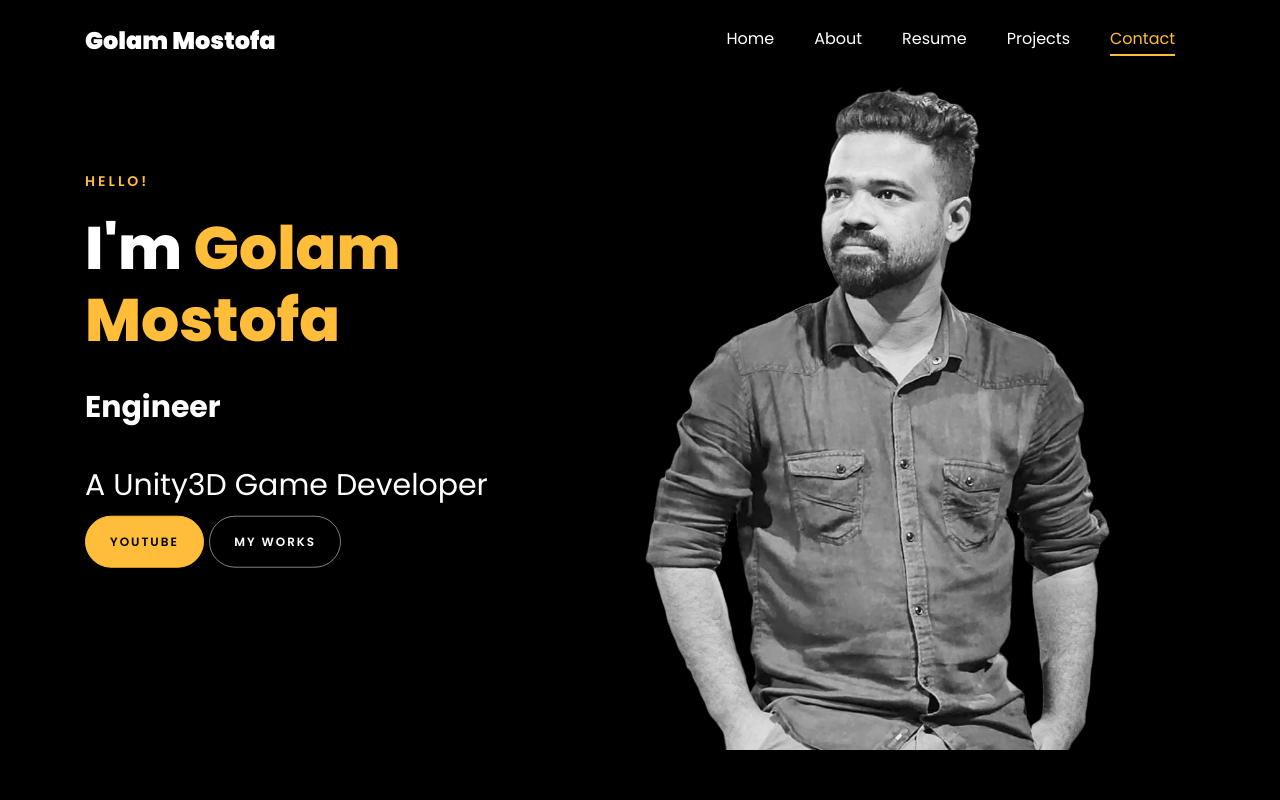
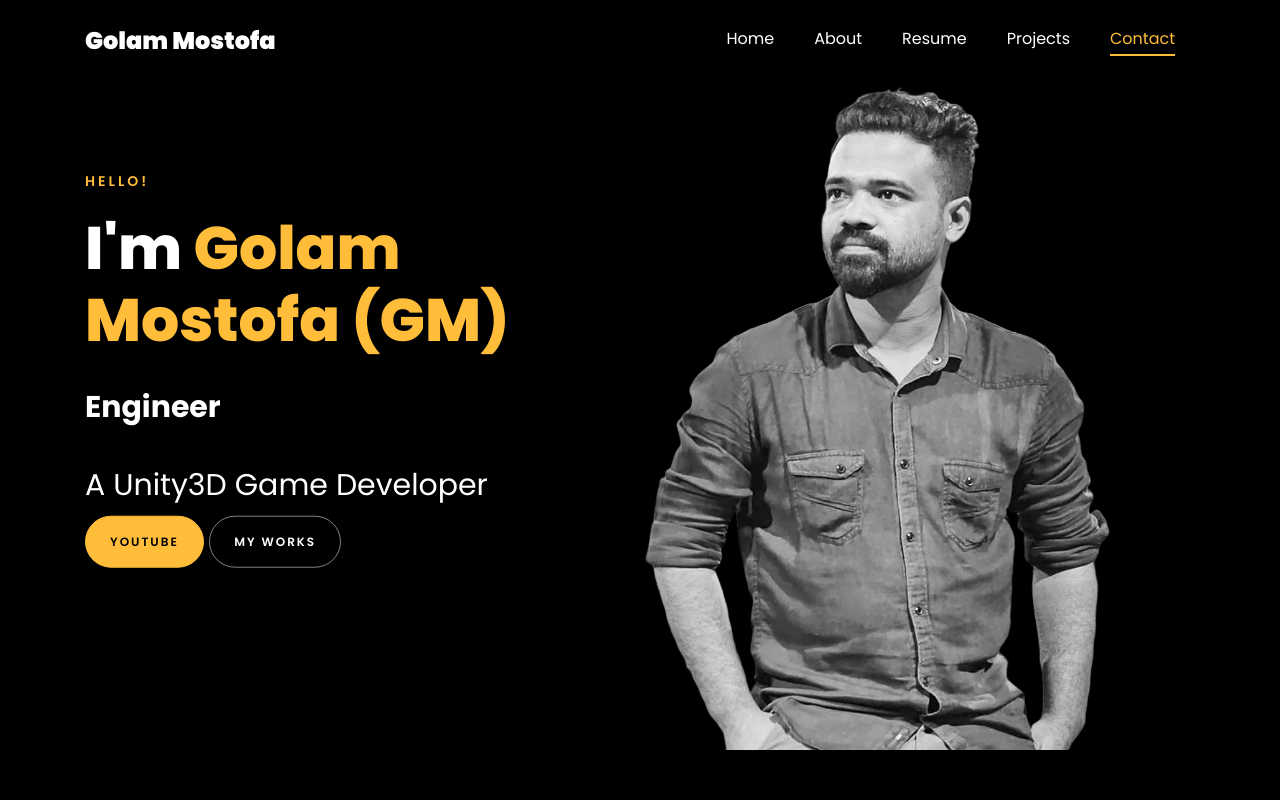
Before and after one commit to gmostofa/gmostofa.github.io, a plain HTML site: page index.html in a window 1280 px wide. Shown: the top 800 px of the page. Drawn offline with Linux system fonts and the light colour scheme; files whose address does not match are found by name.

Commit message:
Update index file

```diff
--- a/index.html
+++ b/index.html
@@ -147,7 +147,7 @@
 		          <div class="one-forth d-flex  align-items-center ftco-animate" data-scrollax=" properties: { translateY: '70%' }">
 		          	<div class="text">
 		          		<span class="subheading">Hello!</span>
-			            <h1 class="mb-4 mt-3">I'm <span>Golam Mostofa</span></h1>
+			            <h1 class="mb-4 mt-3">I'm <span>Golam Mostofa (GM)</span></h1>
 
 						<!-- Element to contain animated typing -->
 						<span id="typing-animation"></span>
```
